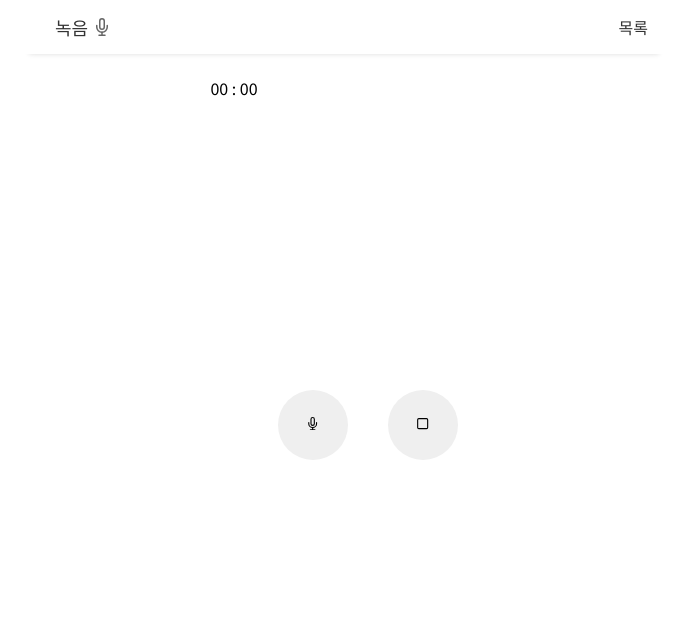
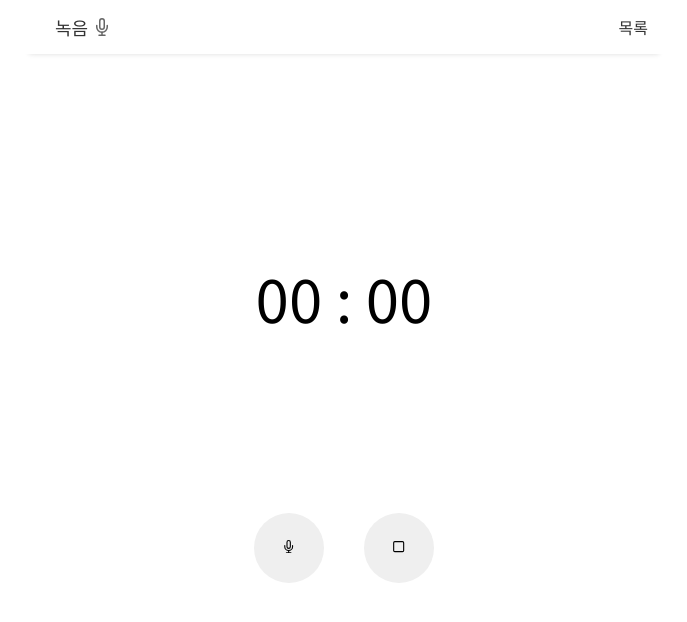
Before and after one commit to cratuss/pre-onboarding-5team-1st, a React (Vite) app: page / in a window 1280 px wide. Shown: the top 622 px of the page, without its empty margins (296-983 px from the left). Built offline with nearby package versions, Linux system fonts and the light colour scheme.

Commit message:
Add: 녹음중일때 녹음중 UI표시 구현

```diff
--- a/src/pages/Record.jsx
+++ b/src/pages/Record.jsx
@@ -1,8 +1,6 @@
 import styled from 'styled-components';
 import React, { useState, useCallback, useRef } from 'react';
-// import { Recorder } from 'react-voice-recorder';
-// import 'react-voice-recorder/dist/index.css';
-import { FiSquare, FiMic, FiPause } from 'react-icons/fi';
+import { FiSquare, FiMic, FiPause, FiCircle } from 'react-icons/fi';
 
 const Record = () => {
   const [stream, setStream] = useState();
@@ -37,7 +35,6 @@ const Record = () => {
       makeSound(stream);
 
       analyser.onaudioprocess = function (e) {
-        // console.log(e.playbackTime);
         setTime(Math.trunc(e.playbackTime));
         // 2분(120초) 지나면 자동으로 녹음 중지
         if (e.playbackTime > 120) {
@@ -55,23 +52,15 @@ const Record = () => {
         } else {
           setOnRec(false);
         }
-        // console.log(time);
-        // console.log(e.playbackTime);
       };
     });
   };
 
-  //변수로 바꿔야하면 let
   function secToMin(d) {
     const m = Math.floor((d % 3600) / 60);
     const s = Math.floor((d % 3600) % 60);
 
-    // if (m < 10) {
-    //   m = `0${m}`;
-    // }
-
     const displayedTime = `${m < 10 ? '0' + m : m} : ${s < 10 ? '0' + s : s}`;
-    // const displayedTime = `${m}:${s}`;
     return displayedTime;
   }
 
@@ -106,36 +95,60 @@ const Record = () => {
 
   return (
     <RecordBlock>
-      {/* <Recorder /> */}
-      <p>{secToMin(time)}</p>
-      {/* <button>{onRec ? <FiMic /> : <FiMic />}</button> */}
-      <button onClick={onRec ? onRecAudio : offRecAudio}>{onRec ? <FiMic /> : <FiPause />}</button>
-      <button onClick={onSubmitAudioFile}>
-        <FiSquare />
-      </button>
+      <Recording>{onRec ? null : `REC`}</Recording>
+      <Timer>{secToMin(time)}</Timer>
+      <Buttons>
+        <button onClick={onRec ? onRecAudio : offRecAudio}>{onRec ? <FiMic /> : <FiPause />}</button>
+        <button onClick={onSubmitAudioFile}>
+          <FiSquare />
+        </button>
+      </Buttons>
     </RecordBlock>
   );
 };
 
 const RecordBlock = styled.div`
   display: flex;
-  /* justify-content: space-around; */
-  justify-content: center;
+  flex-direction: column;
+  justify-content: space-evenly;
+  align-items: center;
   width: 100%;
   min-height: 100vh;
   padding: 80px 16px 30px 16px;
+`;
 
+const Recording = styled.p`
+  position: absolute;
+  top: 80px;
+  right: 25%;
+  display: flex;
+  color: red;
+  animation: blinker 1.5s linear infinite;
+  @keyframes blinker {
+    50% {
+      opacity: 0;
+    }
+  }
+  /* p {
+    margin-right: 5px;
+  } */
+`;
+
+const Timer = styled.div`
+  display: flex;
+  align-items: center;
+  font-size: 60px;
+`;
+
+const Buttons = styled.div`
   button {
     width: 70px;
     height: 70px;
     margin: auto 20px;
     border-radius: 100%;
     border: transparent;
+    cursor: pointer;
   }
 `;
 
-// const Recorder = styled.div`
-//   width: 50px;
-// `;
-
 export default Record;
```
